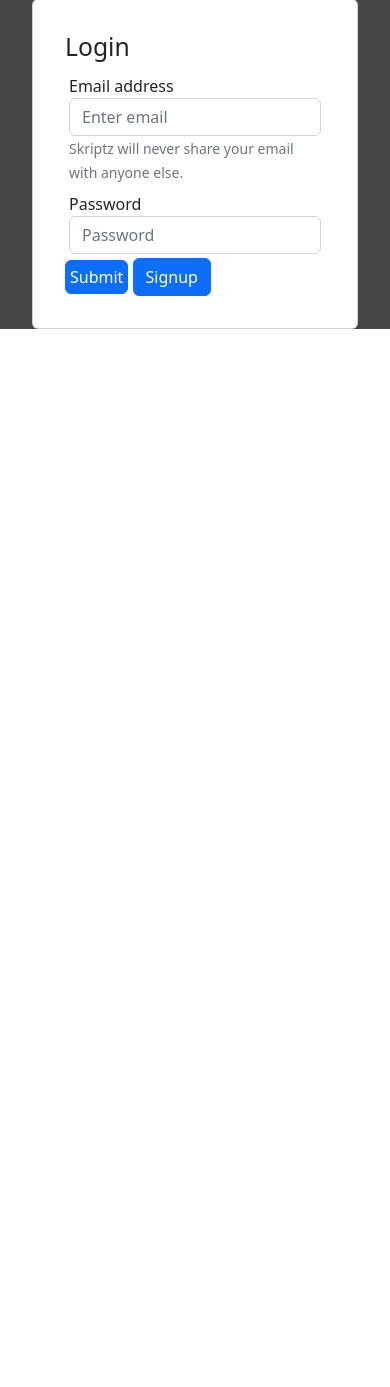
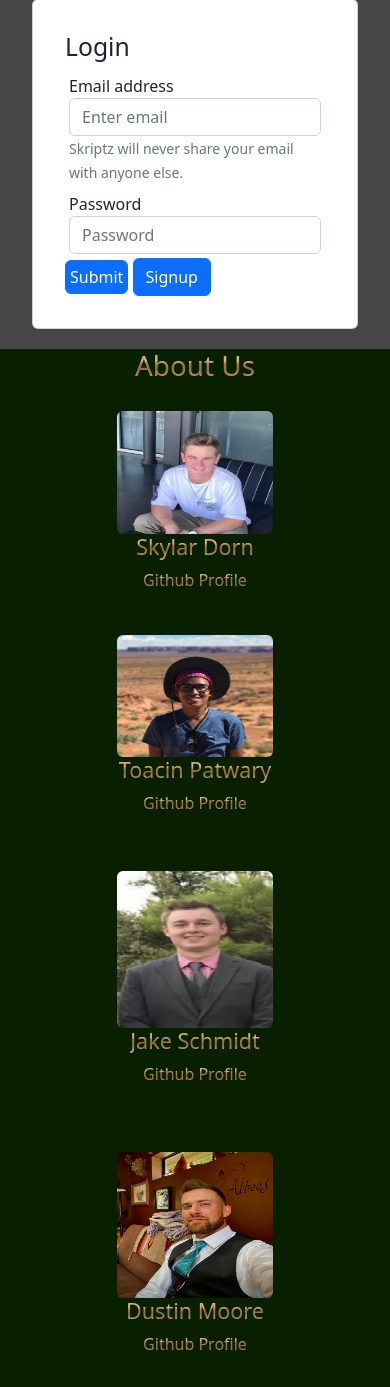
Before and after one commit to Dustinm5Oly/Skriptz, a Node server app: page / in a window 390 px wide. Shown: the part 581-1968 px from the top of the page. Before the commit the page ends 910 px from the top, so only its background shows below. Run offline with Node 20, Linux system fonts and the light colour scheme; some libraries are stand-ins or nearby versions.

Commit message:
added header and custom css

```diff
--- a/public/css/style.css
+++ b/public/css/style.css
@@ -5,12 +5,7 @@ html {
 body{
     margin: 0;
     background-color: #464646;
-<<<<<<< HEAD
     /* overflow: hidden; */
-=======
-    overflow: hidden;
-
->>>>>>> 58b2e541038d65ea5c8b09fb59935d75b1e0120a
 }
 
 
@@ -124,3 +119,25 @@ h3{
     border: 0;
     color: green;
 }
+ /* dustin new css displays gold text */
+.gold {
+    color: #D5AD6D; /*if no support for background-clip*/
+    background: -webkit-linear-gradient(transparent, transparent),
+    -webkit-linear-gradient(top, rgba(213,173,109,1) 0%, rgba(213,173,109,1) 26%, rgba(226,186,120,1) 35%, rgba(163,126,67,1) 45%, rgba(145,112,59,1) 61%, rgba(213,173,109,1) 100%);
+    background: -o-linear-gradient(transparent, transparent);
+    -webkit-background-clip: text;
+    -webkit-text-fill-color: transparent;
+    }
+
+.foot-image {
+    height: 55%;
+    width: 40%;
+}
+
+.foot-div {
+    display: flex;
+    justify-content: center;
+    align-items: center;
+    flex-direction: column;
+}
+/* end dustin custom css */
--- a/views/homepage.handlebars
+++ b/views/homepage.handlebars
@@ -73,6 +73,40 @@
     </div>
   </div>
 </div>
+{{!-- Dustin Added footer --}}
+<footer class="text-center" style="background-color: rgb(9, 32, 0)">
+  <div>
+      <h1 class="gold" >About Us</h1>
+      <div class="row">
+        <div class="col-sm foot-div">
+          <img class="foot-image rounded" src="images/Skylar.jpg" alt="">
+          <h4 class="gold">Skylar Dorn</h4>
+          <a href="https://github.com/skylardorn" target="_blank"
+            class="gold">Github Profile</a>
+        </div>
+        <div class="col-sm foot-div">
+          <img class="foot-image rounded" src="images/Toacin.jpg" alt="">
+          <h4 class="gold">Toacin Patwary</h4>
+          <a href="https://github.com/Toacin" target="_blank"
+            class="gold">Github Profile</a>
+        </div>
+        <div class="col-sm foot-div">
+          <img class="foot-image rounded" src="images/Jake.jpg" alt="">
+          <h4 class="gold">Jake Schmidt</h4>
+          <a href="https://github.com/jr213" target="_blank"
+            class="gold">Github Profile</a>
+        </div>
+        <div class="col-sm foot-div">
+          <img class="foot-image rounded" src="images/dustin.jpeg" alt="Picture of Dustin">
+          <h4 class="gold">Dustin Moore</h4>
+          <a href="https://github.com/Dustinm5Oly" target="_blank"
+            class="gold">Github Profile</a>
+        </div>
+      </div>
+    </div>
+</footer>
+{{!-- end dustin footer --}}
+
 
 
 {{!-- <div class="bg"></div>
```
Also changed, not shown: public/images/Jake.jpg (added), public/images/Skriptz.jpg (renamed from images/Skriptz.jpg), public/images/Skylar.jpg (added), public/images/Toacin.jpg (added), public/images/dustin.jpeg (added).
